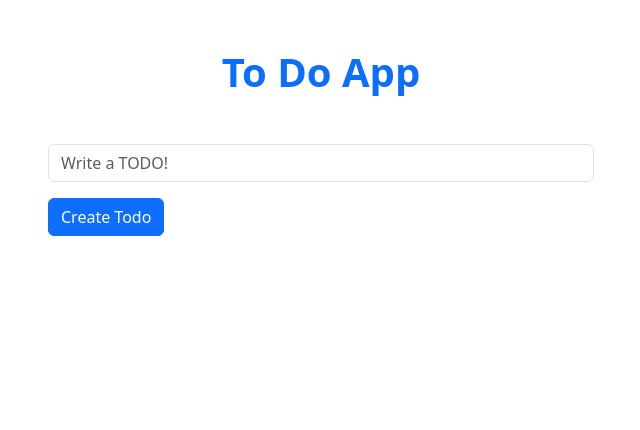
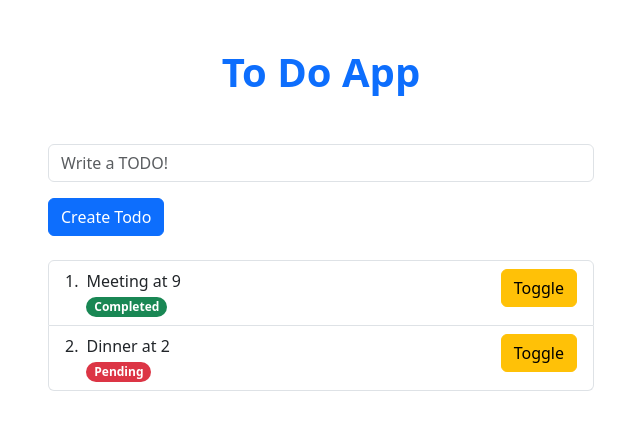
Before and after one commit to deepeshsharmaofficial/Redux-Todo-App, a React (Create React App) app: page / in a window 1280 px wide. Shown: the top 430 px of the page, without its empty margins (319-959 px from the left). Built offline with nearby package versions, Linux system fonts and the light colour scheme.

Commit message:
Using Selector

```diff
--- a/src/components/ToDoList/ToDoList.js
+++ b/src/components/ToDoList/ToDoList.js
@@ -1,5 +1,12 @@
+import { useSelector } from "react-redux";
 
-function ToDoList({todos, onToggle}) {
+function ToDoList({ onToggle }) {
+
+  const todos = useSelector((state) => {
+    return state.todos;
+  })
+  // const todos = store.getState().todos; // this is alternative of useSelector Hook
+
   return (
     <>
       <ol className="list-group list-group-numbered">
--- a/src/redux/reducers/todoReducer.js
+++ b/src/redux/reducers/todoReducer.js
@@ -2,7 +2,10 @@ import { ADD_TODO, TOGGLE_TODO } from "../actions/todoActions";
 
 // initial state
 const initialState = {
-    todos: []
+  todos: [
+    {"text": "Meeting at 9", completed: true},
+    {"text": "Dinner at 2", completed: false},
+  ]
 }
 
 export function todoReducer(state = initialState , action) {
```
